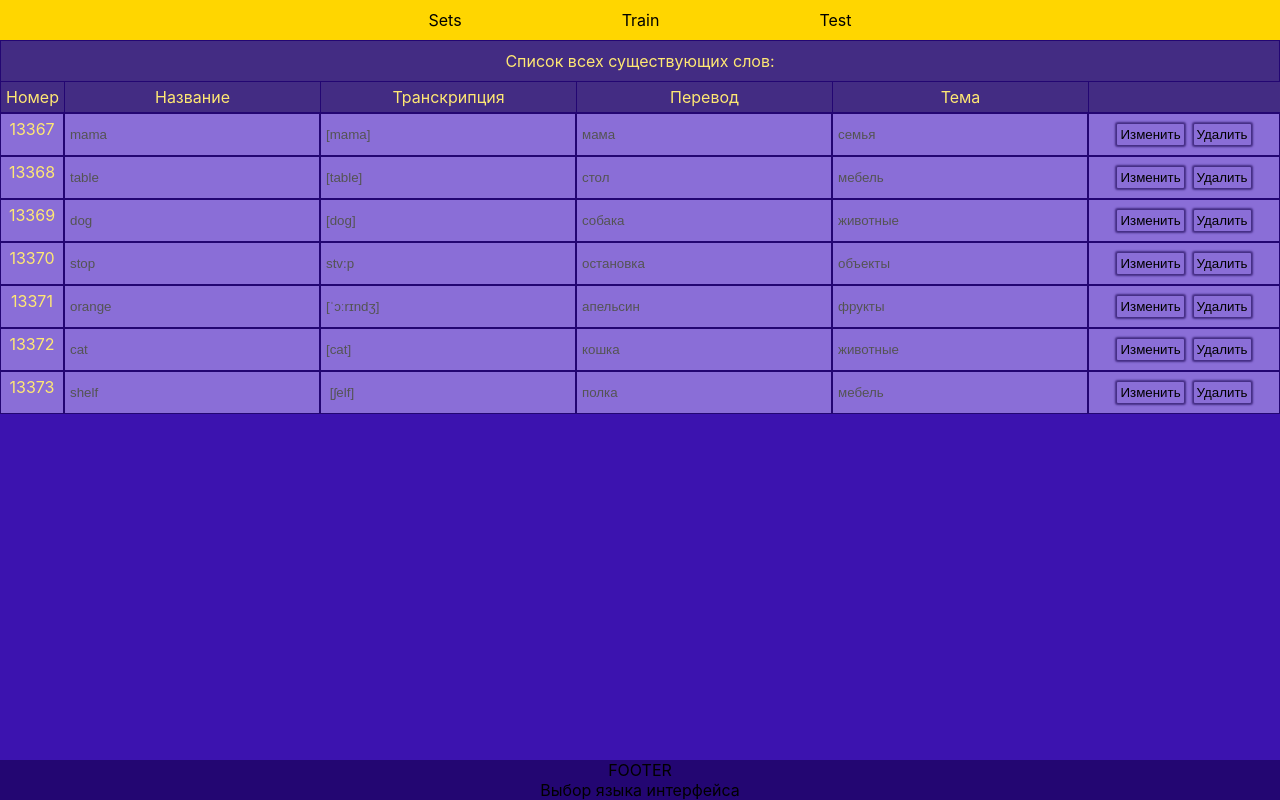
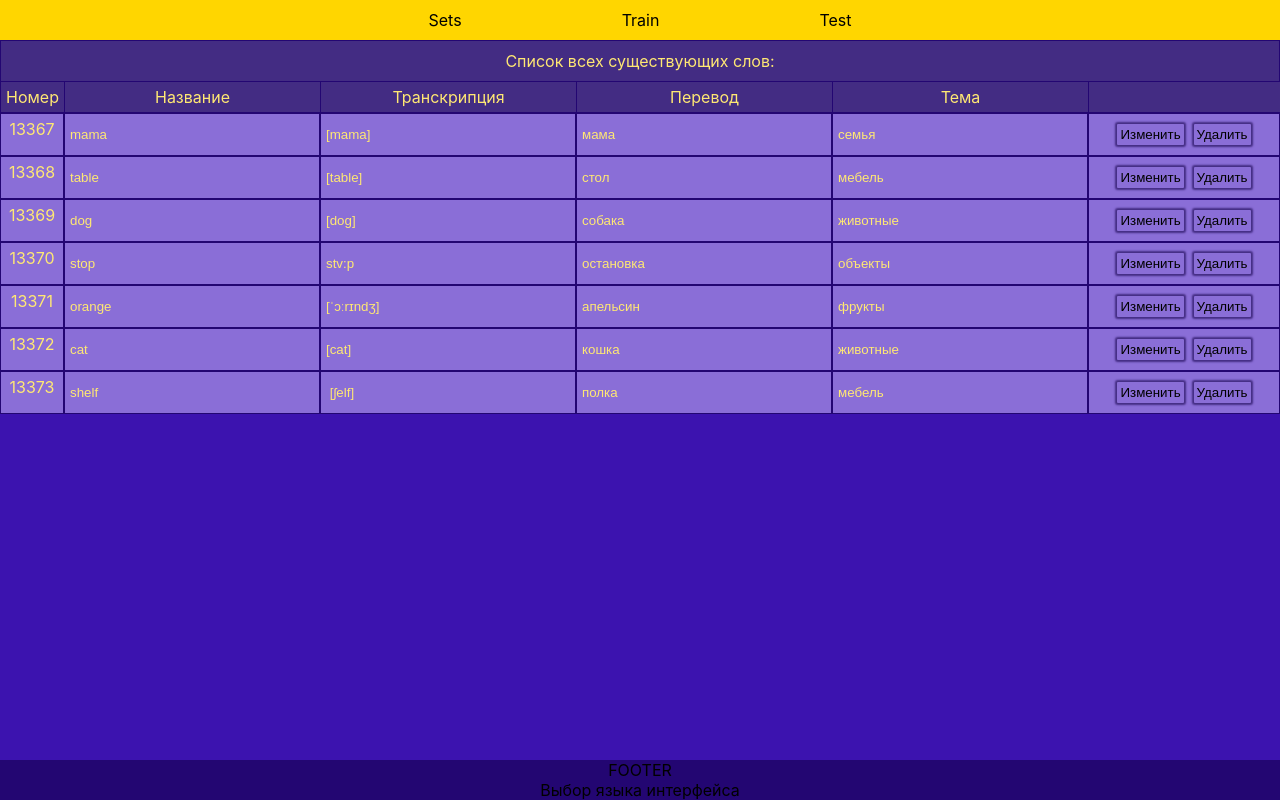
Before and after one commit to berriestime/flashcardApp, a React (Create React App) app in the folder flashcard-app/: page / in a window 1280 px wide. Both pictures are taken after a click on the button "Добавить учебный модуль". Built offline with nearby package versions, Linux system fonts and the light colour scheme.

Commit message:
color for cells

```diff
--- a/flashcard-app/src/Components/ListItem/ListItem.module.scss
+++ b/flashcard-app/src/Components/ListItem/ListItem.module.scss
@@ -13,6 +13,7 @@
     border: 1px solid #230672;
     display: flex;
     justify-content: center;
+    color: #FFE873;
 }
 
 .highlighted-error {
```
